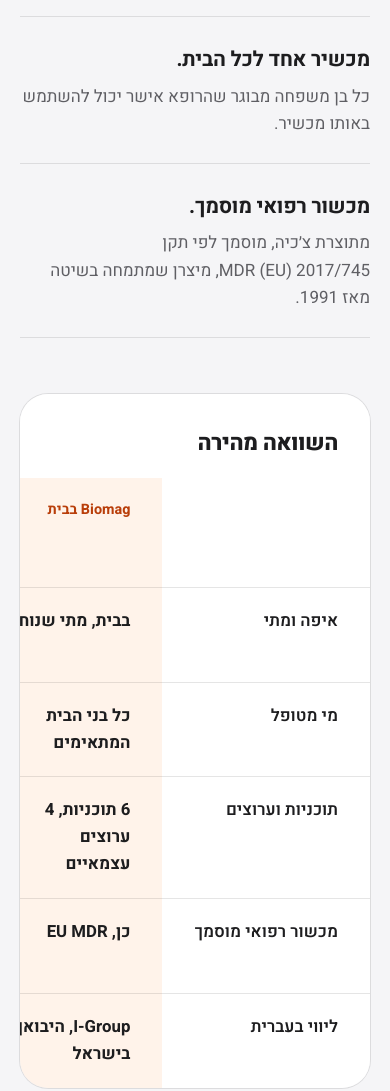
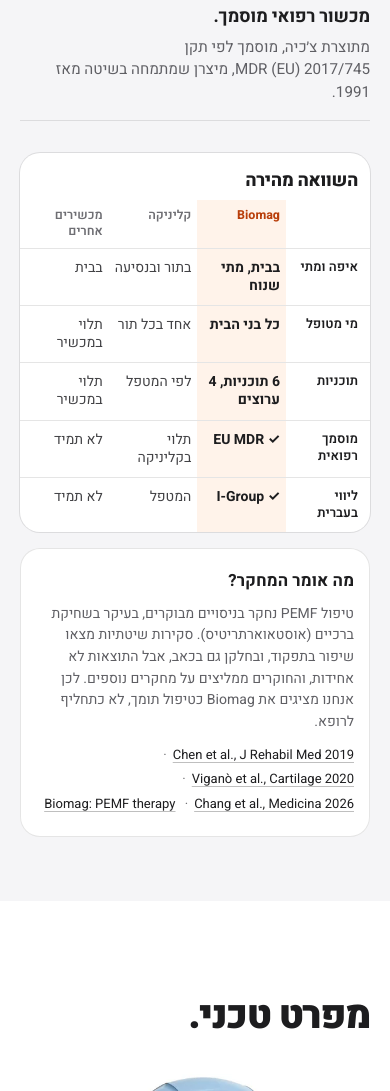
Before and after one commit to ilan-lab/biomag-home, a plain HTML site: page index.html in a window 390 px wide. Shown: the part 8156-9247 px from the top of the page. Drawn offline with Linux system fonts and the light colour scheme.

Commit message:
Compact comparison on phones: short labels, fixed table layout, no sideways scroll, inline sources

```diff
--- a/index.html
+++ b/index.html
@@ -29,7 +29,7 @@
 <link rel="preload" href="fonts/heebo-latin.woff2" as="font" type="font/woff2" crossorigin>
 <link rel="preload" as="image" href="assets/device-1000.webp" imagesrcset="assets/device-640.webp 427w, assets/device-1000.webp 667w" imagesizes="(max-width:700px) 300px, 420px">
 <script>(function(d){var t=matchMedia("(hover: none), (pointer: coarse)").matches;d.className+=" js "+(t?"is-touch":"is-fine")})(document.documentElement)</script>
-<link rel="stylesheet" href="site.css?v=7">
+<link rel="stylesheet" href="site.css?v=9">
 <script type="application/ld+json">
 {"@context":"https://schema.org","@graph":[
  {"@type":"Organization","@id":"https://i-group.co.il/#org","name":"I-Group Medical · איי גרופ מדיקל","url":"https://i-group.co.il/","logo":"https://home.biomag.i-group.co.il/assets/igroup.png","telephone":"+972-54-900-7723","contactPoint":{"@type":"ContactPoint","telephone":"+972-54-900-7723","contactType":"sales","availableLanguage":["he"]}},
@@ -213,13 +213,13 @@
     <div class="cmp-wrap" data-rise tabindex="0" role="region" aria-label="טבלת השוואה, אפשר לגלול לצדדים">
       <table class="cmp">
         <caption>השוואה מהירה</caption>
-        <thead><tr><th scope="col"><span class="vh">נושא</span></th><th scope="col" class="us">Biomag בבית</th><th scope="col">טיפולים בקליניקה</th><th scope="col">מכשירים ביתיים אחרים</th></tr></thead>
+        <thead><tr><th scope="col"><span class="vh">נושא</span></th><th scope="col" class="us"><span class="lg">Biomag בבית</span><span class="sh" aria-hidden="true">Biomag</span></th><th scope="col"><span class="lg">טיפולים בקליניקה</span><span class="sh" aria-hidden="true">קליניקה</span></th><th scope="col"><span class="lg">מכשירים ביתיים אחרים</span><span class="sh" aria-hidden="true">מכשירים אחרים</span></th></tr></thead>
         <tbody>
-          <tr><th scope="row">איפה ומתי</th><td class="us">בבית, מתי שנוח</td><td>לפי תור, בנסיעה</td><td>בבית</td></tr>
-          <tr><th scope="row">מי מטופל</th><td class="us">כל בני הבית המתאימים</td><td>מטופל אחד בכל תור</td><td>תלוי במכשיר</td></tr>
-          <tr><th scope="row">תוכניות וערוצים</th><td class="us">6 תוכניות, 4 ערוצים עצמאיים</td><td>לפי המטפל</td><td>תלוי במכשיר</td></tr>
-          <tr><th scope="row">מכשור רפואי מוסמך</th><td class="us">כן, <bdi class="ltr">EU MDR</bdi></td><td>תלוי בקליניקה</td><td>לא תמיד, כדאי לבדוק</td></tr>
-          <tr><th scope="row">ליווי בעברית</th><td class="us">I-Group, היבואן בישראל</td><td>המטפל</td><td>לא תמיד</td></tr>
+          <tr><th scope="row">איפה ומתי</th><td class="us">בבית, מתי שנוח</td><td><span class="lg">לפי תור, בנסיעה</span><span class="sh" aria-hidden="true">בתור ובנסיעה</span></td><td>בבית</td></tr>
+          <tr><th scope="row">מי מטופל</th><td class="us"><span class="lg">כל בני הבית המתאימים</span><span class="sh" aria-hidden="true">כל בני הבית</span></td><td><span class="lg">מטופל אחד בכל תור</span><span class="sh" aria-hidden="true">אחד בכל תור</span></td><td>תלוי במכשיר</td></tr>
+          <tr><th scope="row"><span class="lg">תוכניות וערוצים</span><span class="sh" aria-hidden="true">תוכניות</span></th><td class="us"><span class="lg">6 תוכניות, 4 ערוצים עצמאיים</span><span class="sh" aria-hidden="true">6 תוכניות, 4 ערוצים</span></td><td>לפי המטפל</td><td>תלוי במכשיר</td></tr>
+          <tr><th scope="row"><span class="lg">מכשור רפואי מוסמך</span><span class="sh" aria-hidden="true">מוסמך רפואית</span></th><td class="us"><span class="lg">כן, <bdi class="ltr">EU MDR</bdi></span><span class="sh" aria-hidden="true">✓ <bdi class="ltr">EU MDR</bdi></span></td><td>תלוי בקליניקה</td><td><span class="lg">לא תמיד, כדאי לבדוק</span><span class="sh" aria-hidden="true">לא תמיד</span></td></tr>
+          <tr><th scope="row">ליווי בעברית</th><td class="us"><span class="lg">I-Group, היבואן בישראל</span><span class="sh" aria-hidden="true">✓ I-Group</span></td><td>המטפל</td><td>לא תמיד</td></tr>
         </tbody>
       </table>
     </div>
--- a/site.css
+++ b/site.css
@@ -259,3 +259,32 @@ html.lenis,html.lenis body{height:auto}
 .peak.is-vid .peak__video{opacity:1}
 .is-touch .cmp-wrap{box-shadow:0 0 0 1px var(--line)}
 @media (max-width:759px){.t-c{padding-inline-end:46%;min-height:280px}.t-c__img{height:250px;bottom:-40px;inset-inline-end:12px}}
+
+/* comparison: compact on phones, whole table in one screen, no sideways scroll */
+.cmp .sh{display:none}
+@media (max-width:480px){
+  .why{padding-block:72px 64px}
+  .why .lede{margin-top:12px;font-size:1.0625rem}
+  .reasons{margin-top:32px}
+  .reasons > div{padding:16px 0;gap:4px}
+  .reasons h3{font-size:1.125rem}
+  .reasons p{font-size:.95rem;line-height:1.5}
+  .cmp-wrap{margin-top:32px;border-radius:20px;overflow:visible}
+  .cmp{min-width:0;table-layout:fixed;font-size:.875rem;line-height:1.3}
+  .cmp caption{padding:16px 12px 8px;font-size:1.125rem}
+  .cmp th,.cmp td{position:relative;padding:10px 6px;overflow-wrap:break-word}
+  .cmp th:first-child,.cmp td:first-child{padding-inline-start:12px}
+  .cmp th:last-child,.cmp td:last-child{padding-inline-end:12px}
+  .cmp thead th{font-size:.78rem;line-height:1.25;padding-block:8px}
+  .cmp thead th:first-child{width:24%}
+  .cmp tbody th{white-space:normal;font-size:.8125rem}
+  .cmp .lg{position:absolute;width:1px;height:1px;overflow:hidden;clip:rect(0 0 0 0);white-space:nowrap}
+  .cmp .sh{display:inline}
+  .research{margin-top:16px;padding:20px 16px;gap:8px;border-radius:20px}
+  .research h3{font-size:1.05rem}
+  .research p{font-size:.875rem;line-height:1.55}
+  .research ul{display:block;margin-top:2px;font-size:.8125rem;line-height:1.9}
+  .research li{display:inline-block;white-space:nowrap}
+  .research li:not(:last-child)::after{content:"·";margin-inline:6px;color:var(--ink-3)}
+  .research a{display:inline;direction:ltr;unicode-bidi:isolate;min-height:0;padding:0;background:none;border-radius:0;text-decoration:underline;text-underline-offset:3px;text-decoration-color:rgba(0,0,0,.25)}
+}
```
